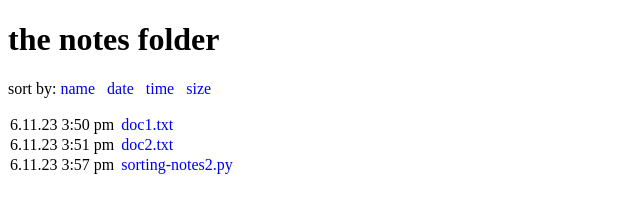
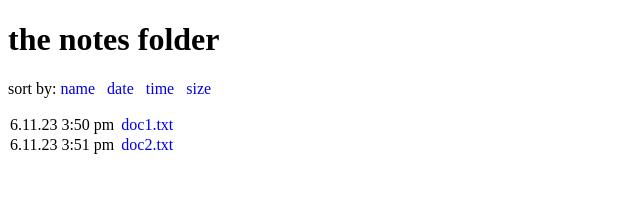
Before and after one commit to jmoll1125/directoryview, a plain HTML site: page demo/index.html in a window 1280 px wide. Shown: the whole page, without its empty margins (0-640 px from the left). Drawn offline with Linux system fonts and the light colour scheme.

Commit message:
Update index.html

```diff
--- a/demo/index.html
+++ b/demo/index.html
@@ -32,8 +32,6 @@ sorttable.innerSortFunction.apply(myTH, []);
 
 <tr><td sorttable_customkey="202306111551">6.11.23 3:51 pm</td><td><a href="doc2.txt">doc2.txt</a></td><td class="hidden">1551</td><td class="hidden">21</td></tr>
 
-<tr><td sorttable_customkey="202306111557">6.11.23 3:57 pm</td><td><a href="sorting-notes2.py">sorting-notes2.py</a></td><td class="hidden">1557</td><td class="hidden">2765</td></tr>
-
 
 </tbody>
 </table>
```
